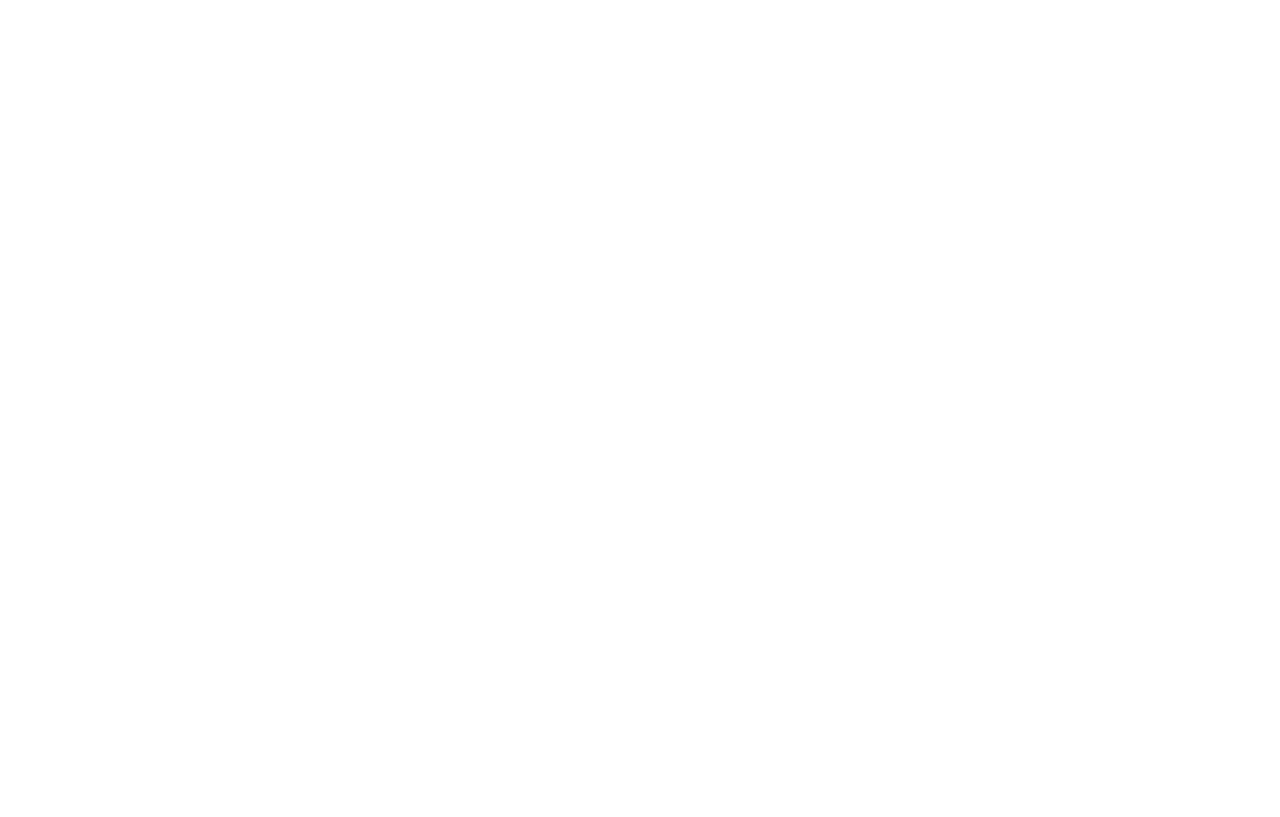
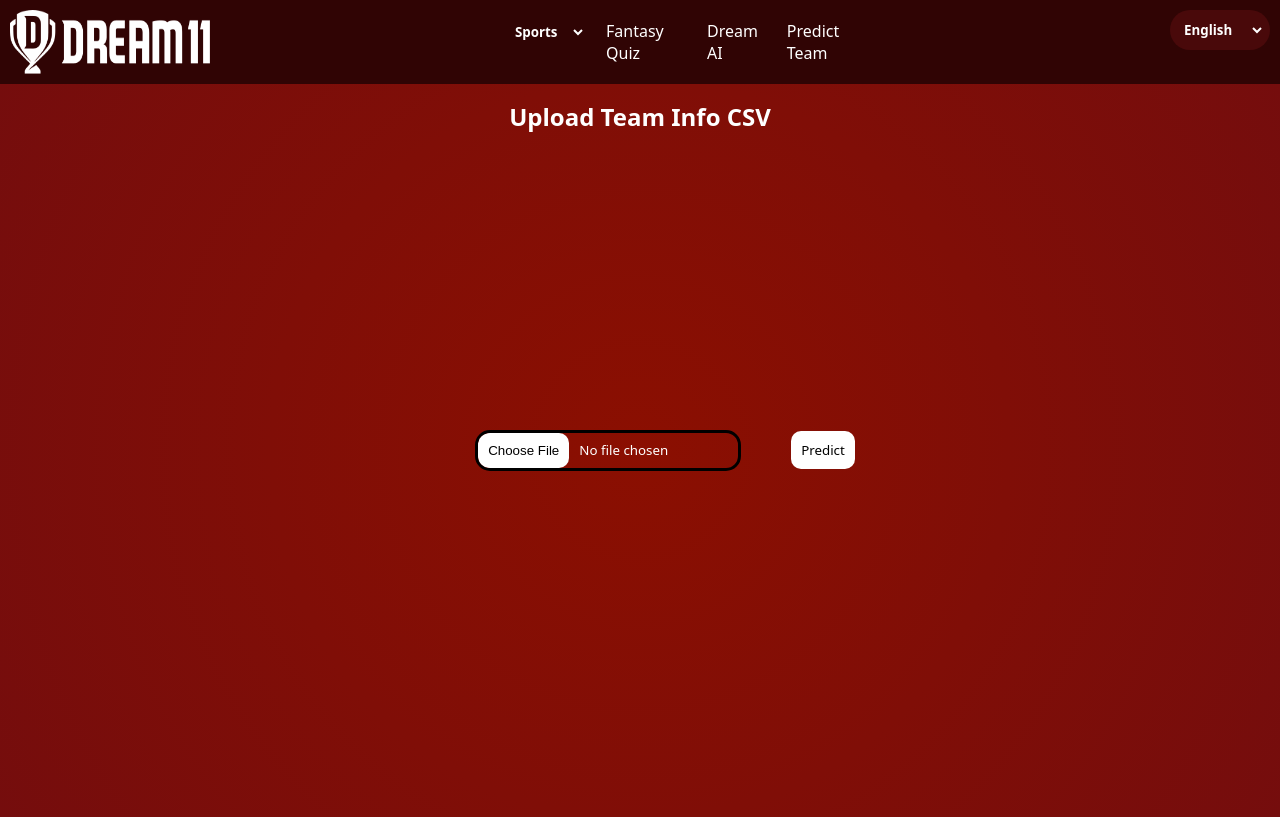
Before and after one commit to Asharma538/Dream11-InterIIT13, a React (Vite) app in the folder frontend/: page /predict-team in a window 1280 px wide. Before the commit this address had no page. Built offline with nearby package versions, Linux system fonts and the light colour scheme; a web font is replaced by a local one.

Commit message:
minor changes

```diff
--- a/frontend/src/App.css
+++ b/frontend/src/App.css
@@ -1014,3 +1014,38 @@
         font-size: 14px;
     }
 }
+
+.predict-team{
+    background-image: radial-gradient(circle,rgb(139, 15, 1),rgba(117, 13, 13, 1));
+    height: calc(100vh - 67px);
+    display: flex;
+    flex-direction: column;
+    justify-content: center;
+    align-items: center;
+    color: white;
+    h2{
+        position: absolute;
+        top: 50px;
+        margin: 50px;
+    }
+    input{
+        margin: 50px;
+        border: 3px solid black;
+        border-radius: 15px;
+        background-color: rgb(255,255,255,0);
+    }
+    input::file-selector-button{
+        background-color: white;
+        padding: 10px;
+        border-radius: 10px;
+        outline: none; border: none;
+        margin-right: 10px;
+        color: black;
+    }
+    button{
+        outline: none; border: none;
+        background-color: white;
+        padding: 10px;
+        border-radius: 10px;
+    }
+}
--- a/frontend/src/App.jsx
+++ b/frontend/src/App.jsx
@@ -11,6 +11,7 @@
 import Quiz from './pages/Quiz';
 import PlayQuiz from './pages/PlayQuiz';
 import DreamAI from "./pages/DreamAI";
+import TeamPredictor from './pages/TeamPredictor';
 
 export default function App() {
   return (
@@ -26,6 +27,7 @@
         <Route path='/quiz' element={<Quiz/>} />
         <Route path='/start-quiz' element={<PlayQuiz/>} />
         <Route path='/dream-ai' element={<DreamAI/>} />
+        <Route path='/predict-team' element={<TeamPredictor/>} />
       </Routes>
     </Router>
   )
--- a/frontend/src/components/Navbar.jsx
+++ b/frontend/src/components/Navbar.jsx
@@ -36,6 +36,7 @@
         </div>
         <div className="Navbar-button" onClick={()=>{navigate("/quiz")}}>Fantasy Quiz</div>
         <div className="Navbar-button" onClick={()=>{navigate("/dream-ai")}}>Dream AI</div>
+        <div className="Navbar-button" onClick={()=>{navigate("/predict-team")}}>Predict Team</div>
       </div>
       <div>
         <select name='Languages' id='Navbar-language-button'>
--- a/frontend/src/pages/DreamAITeam.jsx
+++ b/frontend/src/pages/DreamAITeam.jsx
@@ -12,7 +12,6 @@
 
   const [selectedPlayers,setSelectedPlayers]=useState([])
   const [remainingPlayers,setRemainingPlayers]=useState([])
-
 
   useEffect(()=>{
     if(state.remainingPlayers===undefined){
--- /dev/null
+++ b/frontend/src/pages/TeamPredictor.jsx
@@ -0,0 +1,48 @@
+import React from 'react'
+import "../App.css"
+import Navbar from '../components/Navbar'
+import { useState } from 'react';
+import { useNavigate } from 'react-router-dom';
+
+const VITE_BACKEND_URL = import.meta.env.VITE_BACKEND_URL;
+
+export default function TeamPredictor() {
+  const [file, setFile] = useState(null);
+  const navigate = useNavigate();
+
+  const handleFileChange = (event) => {
+    setFile(event.target.files[0]);
+  };
+
+  const handleUpload = () => {
+    if (file) {
+      const formData = new FormData();
+      formData.append('file', file);
+      console.log("Got file:",file);
+      fetch(VITE_BACKEND_URL, {
+        method: 'POST',
+        body: formData,
+      })
+        .then(response => response.json())
+        .then(data => {
+          navigate("/select-dream-team", { state: { match: data } });
+        })
+        .catch(error => {
+          console.error('Error uploading file:', error);
+        });
+    }
+  };
+
+  return (
+    <div>
+      <Navbar selectedValue="none"/>
+      <div className='predict-team'>
+        <h2>Upload Team Info CSV</h2>
+        <div>
+          <input type="file" accept=".csv" onChange={handleFileChange} />
+          <button onClick={handleUpload}>Predict</button>
+        </div>
+      </div>
+    </div>
+  )
+}
```
Also changed, not shown: 1 other file (tests, documents, lock files or other folders).
